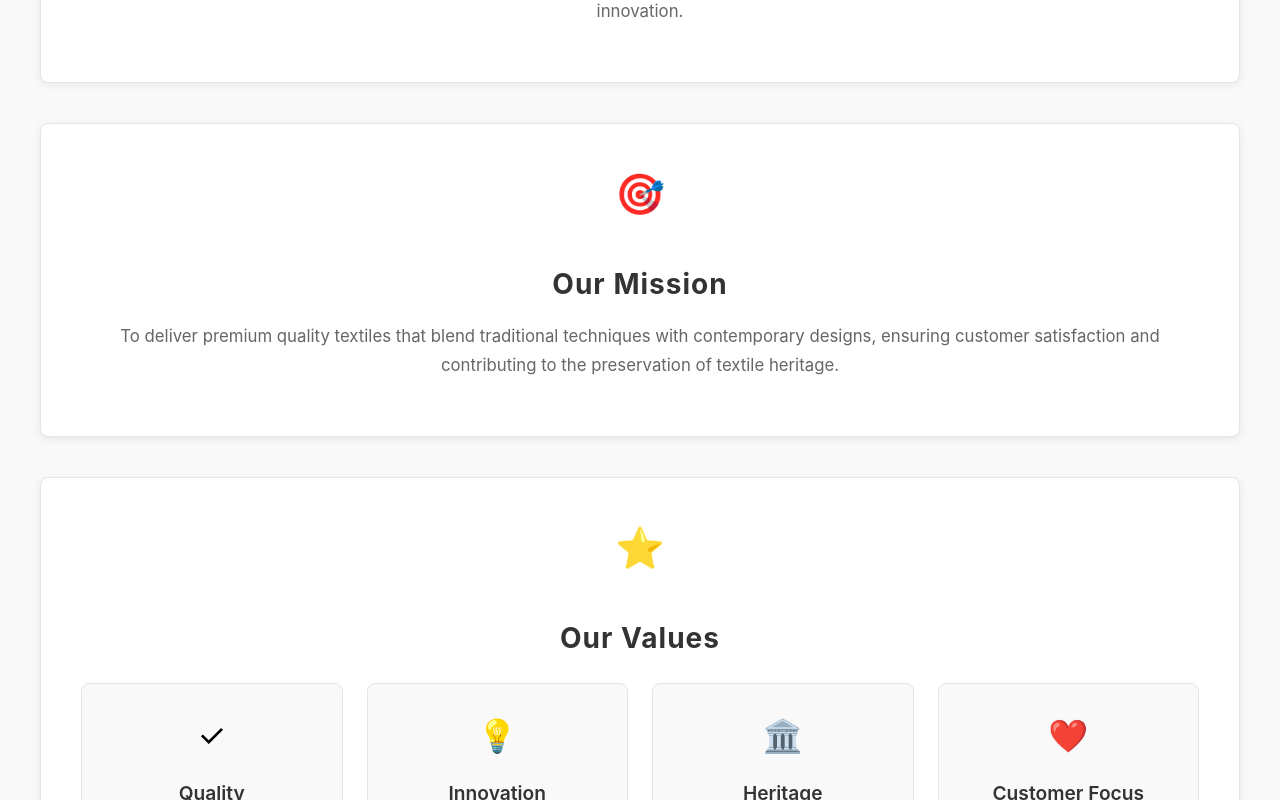
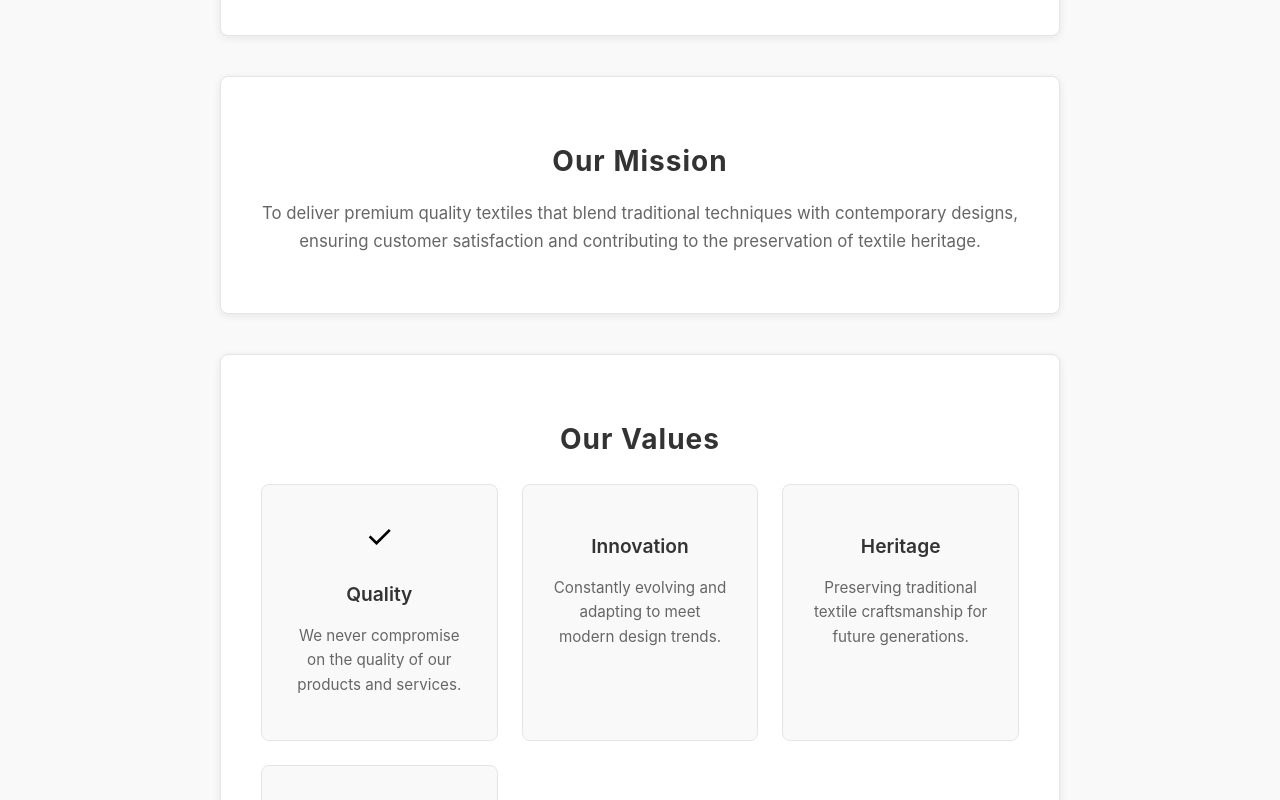
Before and after one commit to Kushalstha07/TKU, a React (Vite) app: page /TKU/about in a window 1280 px wide. Shown: the part 1040-1840 px from the top of the page. Built offline with nearby package versions, Linux system fonts and the light colour scheme.

Commit message:
ui fixes

```diff
--- a/src/pages/About.css
+++ b/src/pages/About.css
@@ -100,6 +100,9 @@
 .content-container {
   max-width: 1000px;
   margin: 0 auto;
+  display: flex;
+  flex-direction: column;
+  align-items: center;
 }
 
 .about-section {
@@ -110,6 +113,7 @@
   box-shadow: 0 2px 8px rgba(0,0,0,0.08);
   border: 1px solid #e5e5e5;
   position: relative;
+  width: 70%;
 }
 
 .section-icon {
--- a/src/pages/About.jsx
+++ b/src/pages/About.jsx
@@ -40,7 +40,6 @@ const About = () => {
       <section className="about-content">
         <div className="content-container">
           <div className="about-section">
-            <div className="section-icon">📖</div>
             <h2 className="section-title">Our Story</h2>
             <p className="section-text">
               Trilochana Kapada Udyog has been at the forefront of textile manufacturing,
@@ -51,7 +50,6 @@ const About = () => {
           </div>
 
           <div className="about-section">
-            <div className="section-icon">🎯</div>
             <h2 className="section-title">Our Mission</h2>
             <p className="section-text">
               To deliver premium quality textiles that blend traditional techniques with
@@ -61,7 +59,6 @@ const About = () => {
           </div>
 
           <div className="about-section">
-            <div className="section-icon">⭐</div>
             <h2 className="section-title">Our Values</h2>
             <div className="values-grid">
               <div className="value-item">
@@ -70,17 +67,14 @@ const About = () => {
                 <p>We never compromise on the quality of our products and services.</p>
               </div>
               <div className="value-item">
-                <div className="value-icon">💡</div>
                 <h3>Innovation</h3>
                 <p>Constantly evolving and adapting to meet modern design trends.</p>
               </div>
               <div className="value-item">
-                <div className="value-icon">🏛️</div>
                 <h3>Heritage</h3>
                 <p>Preserving traditional textile craftsmanship for future generations.</p>
               </div>
               <div className="value-item">
-                <div className="value-icon">❤️</div>
                 <h3>Customer Focus</h3>
                 <p>Dedicated to exceeding customer expectations in every project.</p>
               </div>
```
